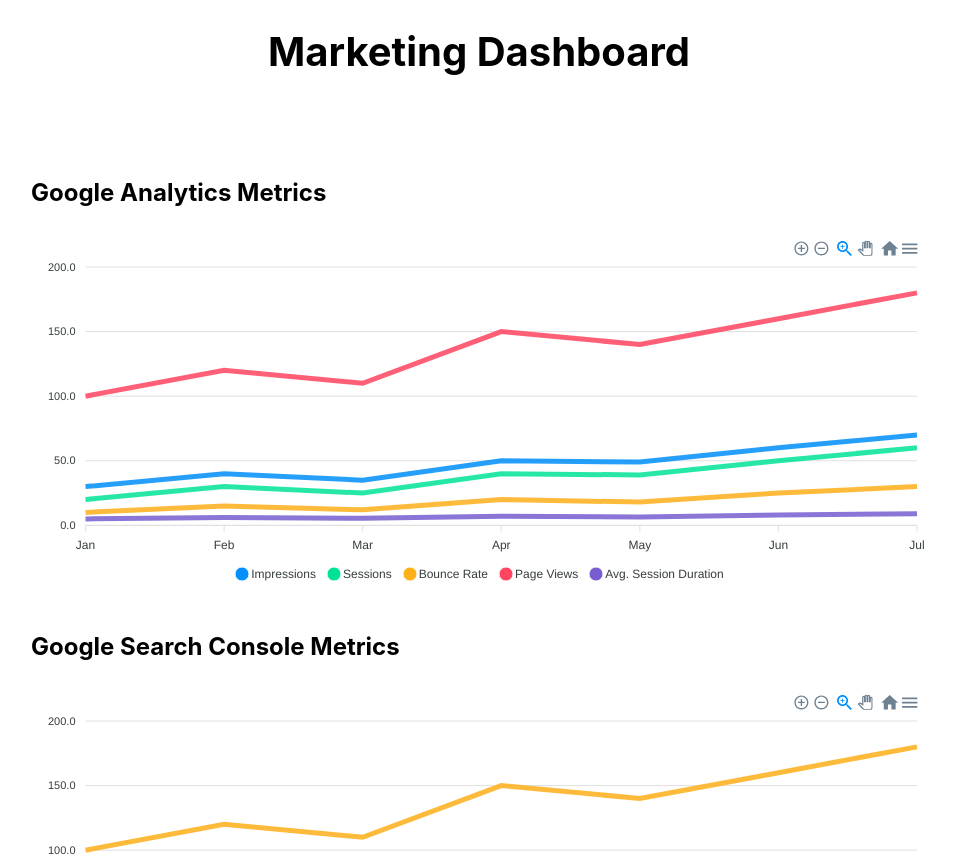
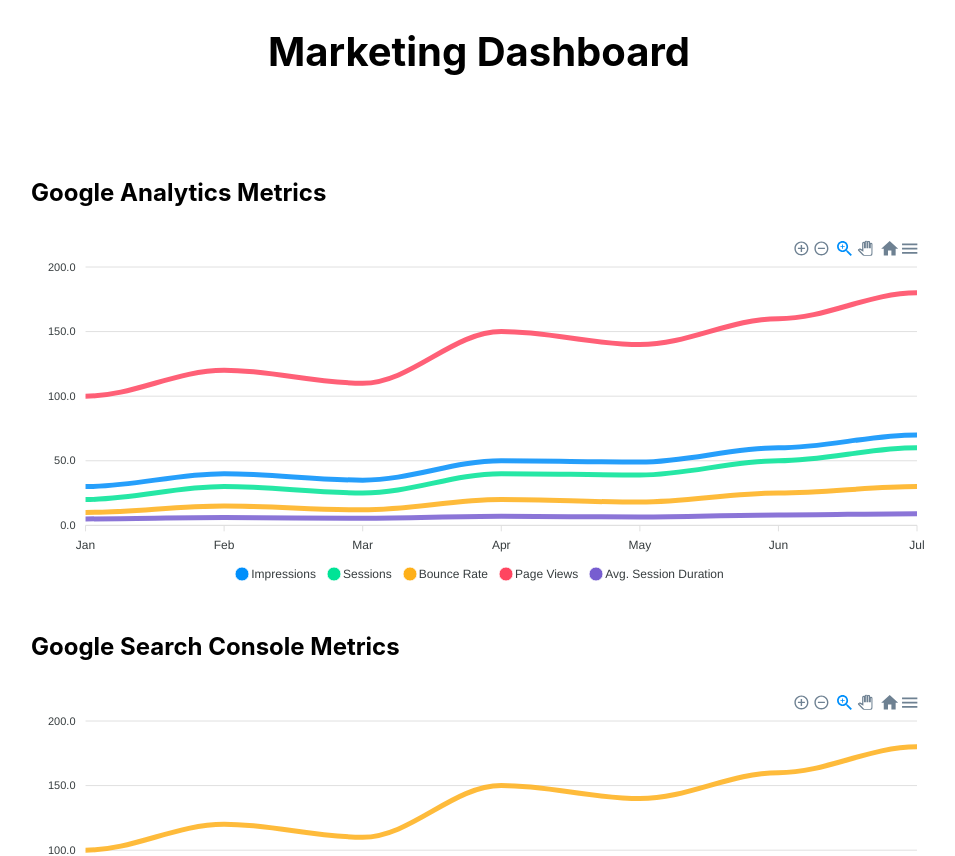
Before and after one commit to zaybei/Charts, a React (Vite) app: page / in a window 1280 px wide. Shown: the top 856 px of the page, without its empty margins (161-1116 px from the left). Built offline with nearby package versions, Linux system fonts and the light colour scheme.

Commit message:
Smooth Graphs

```diff
--- a/src/Dashboard.jsx
+++ b/src/Dashboard.jsx
@@ -6,6 +6,9 @@ const Dashboard = () => {
     options: {
       chart: {
         id: 'google-analytics-chart',
+      },
+      stroke: {
+        curve: 'smooth' // Enable smooth transitions
       },
       xaxis: {
         categories: ['Jan', 'Feb', 'Mar', 'Apr', 'May', 'Jun', 'Jul'],
@@ -40,6 +43,9 @@ const Dashboard = () => {
       chart: {
         id: 'google-search-console-chart',
       },
+      stroke: {
+        curve: 'smooth' // Enable smooth transitions
+      },
       xaxis: {
         categories: ['Jan', 'Feb', 'Mar', 'Apr', 'May', 'Jun', 'Jul'],
       },
@@ -68,6 +74,9 @@ const Dashboard = () => {
     options: {
       chart: {
         id: 'facebook-chart',
+      },
+      stroke: {
+        curve: 'smooth' // Enable smooth transitions
       },
       xaxis: {
         categories: ['Jan', 'Feb', 'Mar', 'Apr', 'May', 'Jun', 'Jul'],
@@ -106,6 +115,9 @@ const Dashboard = () => {
       chart: {
         id: 'linkedin-chart',
       },
+      stroke: {
+        curve: 'smooth' // Enable smooth transitions
+      },
       xaxis: {
         categories: ['Jan', 'Feb', 'Mar', 'Apr', 'May', 'Jun', 'Jul'],
       },
@@ -142,6 +154,9 @@ const Dashboard = () => {
     options: {
       chart: {
         id: 'instagram-chart',
+      },
+      stroke: {
+        curve: 'smooth' // Enable smooth transitions
       },
       xaxis: {
         categories: ['Jan', 'Feb', 'Mar', 'Apr', 'May', 'Jun', 'Jul'],
```
